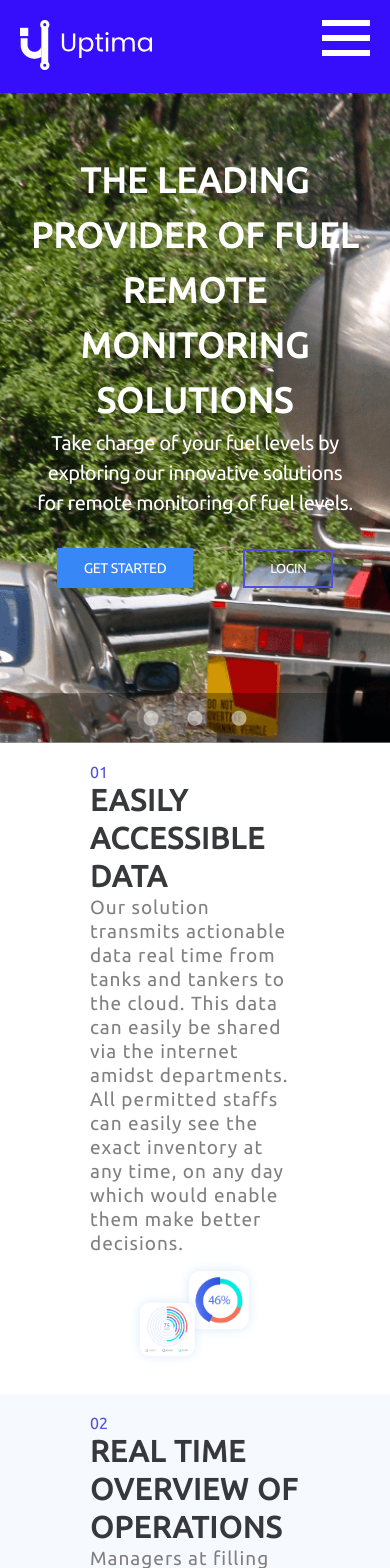
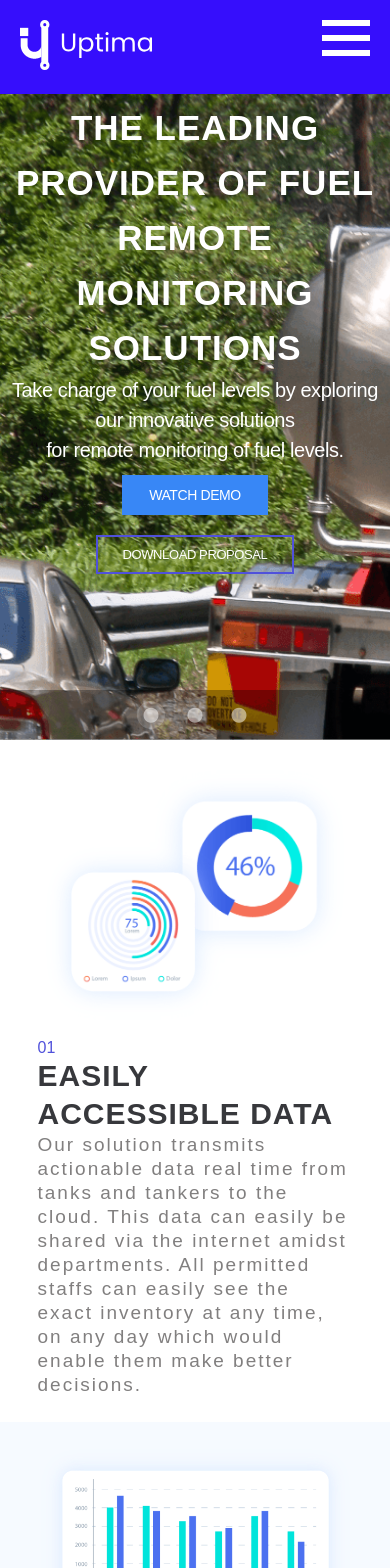
Before and after one commit to UptimaNGR/uptima-frontend, a Vue app: page / in a window 390 px wide. Shown: the top 1568 px of the page. Built offline with nearby package versions, Linux system fonts and the light colour scheme; what vue-form-wizard, vue-session would draw is missing.

Commit message:
mobile responsivness

```diff
--- a/src/App.vue
+++ b/src/App.vue
@@ -45,8 +45,9 @@ body {
   margin: 0;
 }
 #app {
-  max-width: 1440px;
+  max-width: 1440px!important;
   display: block;
+  width: 100%;
   margin: auto;
 }
 .light-blue {
@@ -101,11 +102,11 @@ body {
   font-weight: normal;
   font-size: 19px;
   line-height: 24px;
-  letter-spacing: 1px;
+  letter-spacing: 2px;
   color: #817f7f;
 }
 .font {
-  font-family: 'Ubuntu', sans-serif;
+  font-family: 'Poppins', sans-serif;
 }
 a {
   text-decoration: none;
--- a/src/components/Navbar.vue
+++ b/src/components/Navbar.vue
@@ -9,10 +9,13 @@
       <div class="routes">
         <div class="buttons">
           <ul>
+            <li v-if = "this.$route.path === '/contact-us'">
+              <router-link to="/"><button class="try">Home</button></router-link>
+            </li>
             <li>
               <a href="http://utrackdashboard.uptima.ng"><button class="login">Login</button></a>
             </li>
-            <li>
+            <li v-if = "this.$route.path !== '/contact-us'">
               <router-link to="/contact-us"><button class="try">Contact Us</button></router-link>
             </li>
           </ul>
@@ -40,10 +43,13 @@
       </div>
       <div class="nav__mobile" :class="{ open: isOpen }">
         <ul class="m-0 list-unstyled nav__mobile__list">
+          <li v-if = "this.$route.path === '/contact-us'" class="nav__mobile__list__item" @click="isOpen = !isOpen">
+            <router-link class="nav__mobile__link" to="/">Home</router-link>
+          </li>
           <li class="nav__mobile__list__item" @click="isOpen = !isOpen">
             <a href="http://utrackdashboard.uptima.ng" class="nav__mobile__link" to="/login">Login</a>
           </li>
-          <li class="nav__mobile__list__item" @click="isOpen = !isOpen">
+          <li v-if = "this.$route.path !== '/contact-us'" class="nav__mobile__list__item" @click="isOpen = !isOpen">
             <router-link class="nav__mobile__link" to="/contact-us">Contact Us</router-link>
           </li>
         </ul>
@@ -63,6 +69,12 @@ export default {
 <style scoped>
 #nav {
   padding: 20px 100px;
+  position: fixed;
+  z-index: 9;
+  top: 0;
+  width: 100%;
+  max-width: 1440px;
+  background-color: #ffffff;
 }
 .nav {
   display: flex;
@@ -113,7 +125,7 @@ button {
   font-size: 16px;
   line-height: 18px;
   letter-spacing: -0.4px;
-  color: #000000;
+  color: #3887f6;
   background: transparent;
   border: 2px solid #3887F6;
   box-sizing: border-box;
--- a/src/views/ContactUs.vue
+++ b/src/views/ContactUs.vue
@@ -295,6 +295,7 @@ export default {
 .contact {
   display: flex;
   max-height: 722px;
+  margin-top: 90px
 }
 #app {
   width: 100%;
--- a/src/views/Home.vue
+++ b/src/views/Home.vue
@@ -13,14 +13,12 @@
               <br />for remote monitoring of fuel levels.
             </p>
             <div>
-              <router-link to="/contact-us"
-                ><button class="btn1">
-                  GET STARTED
-                </button></router-link
-              >
-              <a href="http://utrackdashboard.uptima.ng">
+              <a href="#"><button class="btn1">
+                  WATCH DEMO
+                </button></a>
+              <a href="#">
                 <button class="btn2 deep-blue-bg">
-                  LOGIN
+                  DOWNLOAD PROPOSAL
                 </button>
               </a>
             </div>
@@ -36,14 +34,12 @@
               <br />for remote monitoring of fuel levels.
             </p>
             <div>
-              <router-link to="/contact-us"
-                ><button class="btn1">
-                  GET STARTED
-                </button></router-link
-              >
-              <a href="http://utrackdashboard.uptima.ng">
+              <a href="#"><button class="btn1">
+                  WATCH DEMO
+                </button></a>
+              <a href="#">
                 <button class="btn2 deep-blue-bg">
-                  LOGIN
+                  DOWNLOAD PROPOSAL
                 </button>
               </a>
             </div>
@@ -59,14 +55,12 @@
               <br />for remote monitoring of fuel levels.
             </p>
             <div>
-              <router-link to="/contact-us"
-                ><button class="btn1">
-                  GET STARTED
-                </button></router-link
-              >
-              <a href="http://utrackdashboard.uptima.ng">
+              <a href="#"><button class="btn1">
+                  WATCH DEMO
+                </button></a>
+              <a href="#">
                 <button class="btn2 deep-blue-bg">
-                  LOGIN
+                  DOWNLOAD PROPOSAL
                 </button>
               </a>
             </div>
@@ -125,11 +119,11 @@
       </div>
     </div>
     <div class="reason">
-      <router-link to="contact-us"
+      <!-- <router-link to="contact-us"
         ><button class="deep-blue">
           TALK TO US
         </button></router-link
-      >
+      > -->
     </div>
     <div class="images">
       <img src="../assets/images/png/pic1.png" alt="pic1" />
@@ -229,6 +223,9 @@ export default {
 </script>
 
 <style scoped>
+.home-nav {
+  max-width: 100%;
+}
 .solutions {
   background: url(../assets/images/png/tankker.png);
   background-size: cover;
@@ -454,6 +451,8 @@ export default {
   justify-content: center;
   width: 100%;
   max-width: 100%;
+  margin-top: 20px;
+  margin-bottom: 30px;
 }
 .section-3 h2 {
   font-style: normal;
@@ -474,10 +473,21 @@ export default {
   grid-template-columns: auto auto auto auto;
 }
 .reason {
+  margin-top: 20px;
   padding: 50px 100px;
+}
+.reason-gra > div {
+  padding: 20px;
+  display: block;
+  align-items: center;
+}
+.reason-gra > div >img {
+  display: block;
+  margin: auto !important;
 }
 .heading {
   text-align: center;
+  margin-bottom: 10px;
 }
 .bg {
   /* max-width: 222px; */
@@ -636,9 +646,30 @@ export default {
   margin-top: 100px;
 }
 @media screen and (max-width: 768px) {
+  * {
+    max-width: 100%;
+  }
+  #Solution {
+    padding-top:90px ;
+  }
+  .btn1 {
+    margin: 10px;
+  }
+  .btn2 {
+    margin: 10px;
+  }
+  .img-container {
+    min-width: 90%;
+    margin: 5px;
+  }
+  .text-container {
+    min-width: 90%;
+    margin: 5px;
+  }
   .container {
     padding: 10px;
-    margin-top: 50px;
+    position: absolute;
+    margin: auto;
   }
   .container h3 {
     font-size: 35px;
@@ -662,6 +693,9 @@ export default {
   }
   .reason-gra {
     grid-template-columns: auto;
+  }
+  .reason-gra > div {
+    padding: 10px;
   }
   .bg {
     max-width: none;
@@ -701,10 +735,20 @@ export default {
   }
   .section-2 {
     padding: 20px;
-    flex-direction: column;
+    flex-direction: column-reverse;
+  }
+  .before-enter p, .before-enter h4 {
+    opacity: 1;
+    transform: translateX(0px);
+    transition: all 1s cubic-bezier(.41,.01,.57,1.61);
+  }
+  .reverse.before-enter p, .reverse.before-enter h4 {
+    opacity: 1;
+    transform: translateX(0px);
+    transition: all 1s cubic-bezier(.41,.01,.57,1.61);
   }
   .reverse {
-    flex-direction: column-reverse;
+    flex-direction: column;
   }
   .section-2 img {
     width: 100%;
@@ -721,9 +765,6 @@ export default {
   .get-started {
     padding: 50px 20px;
   }
-  .get-started {
-    padding: 50px 20px;
-  }
   .heading {
     font-size: 35px;
     line-height: 45px;
```
